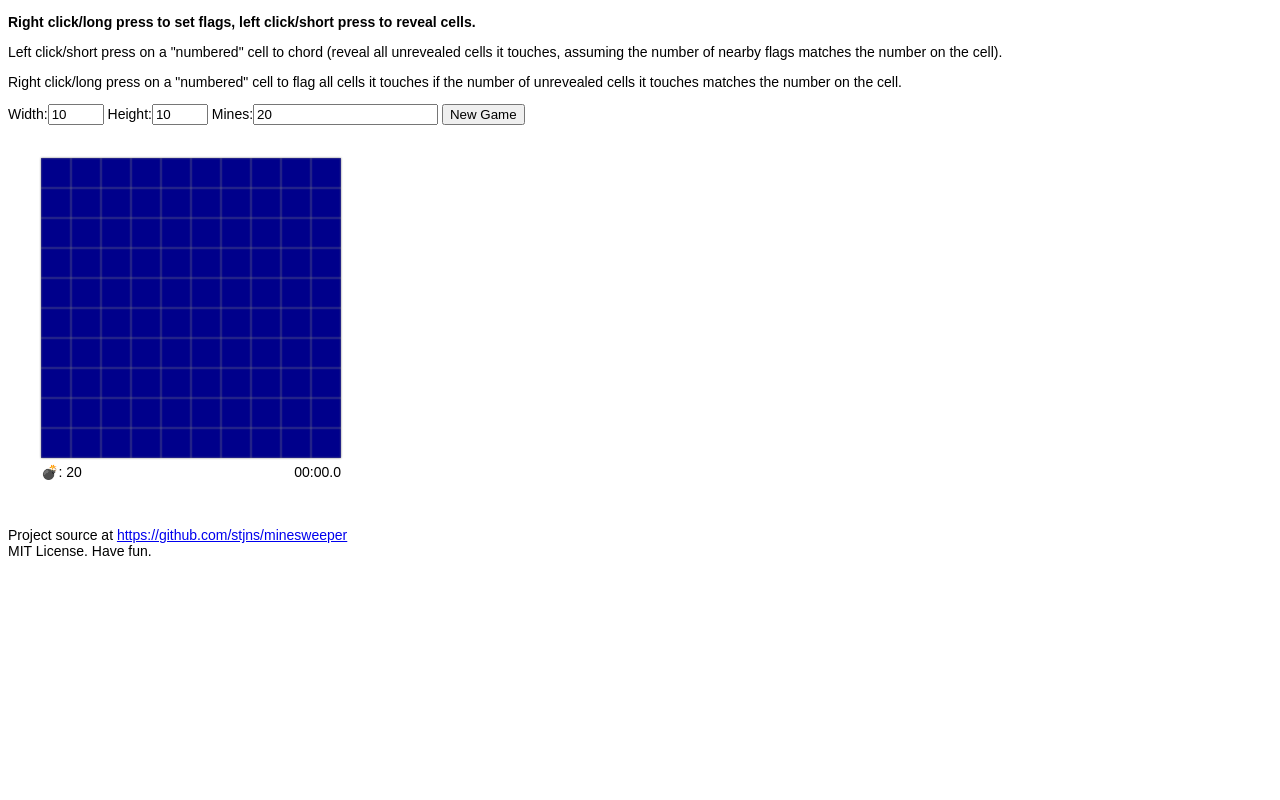
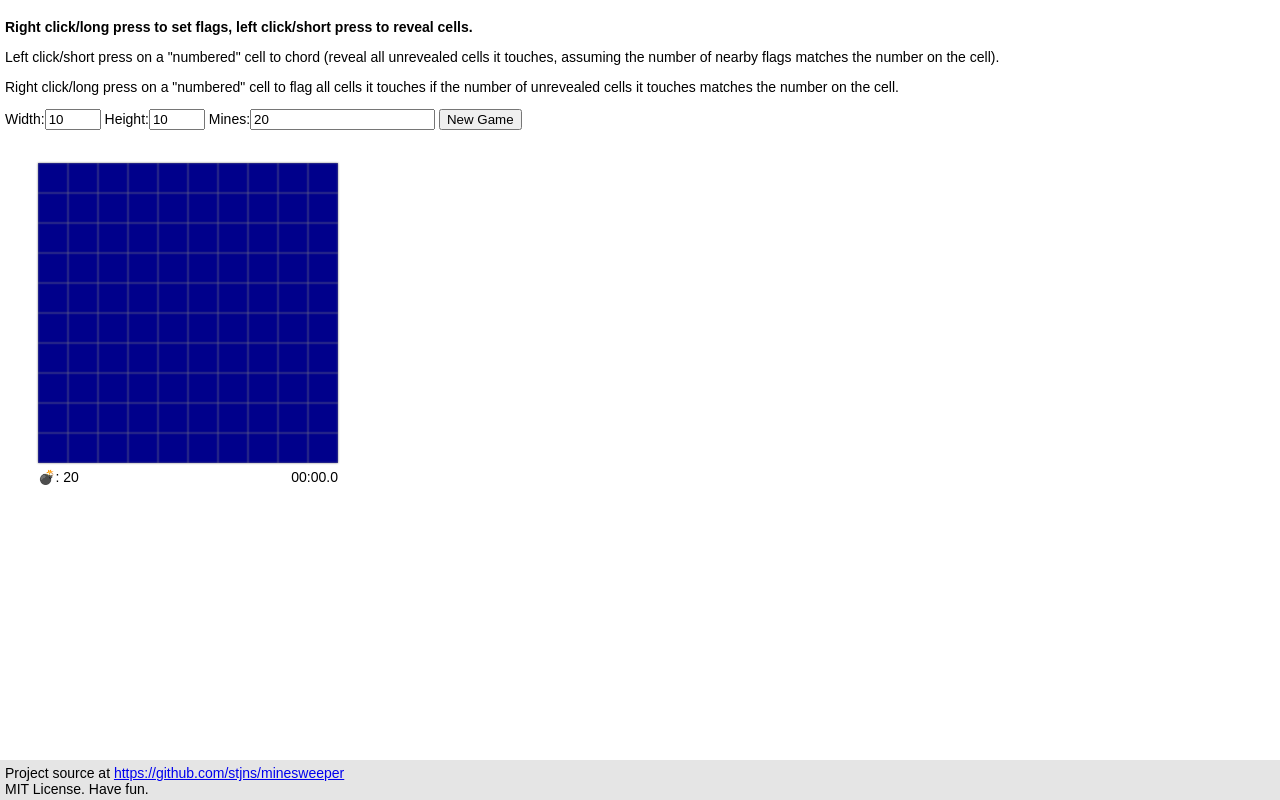
Before and after one commit to stjns/minesweeper, a website built with Parcel: page src/index.html in a window 1280 px wide. Built offline with nearby package versions, Linux system fonts and the light colour scheme.

Commit message:
add SASS support and position footer

```diff
--- a/package.json
+++ b/package.json
@@ -13,6 +13,7 @@
   "author": "Stephen Jones",
   "license": "MIT",
   "devDependencies": {
+    "@parcel/transformer-sass": "^2.10.1",
     "parcel": "^2.10.1",
     "push-dir": "^0.4.1",
     "shx": "^0.3.4"
--- a/src/index.html
+++ b/src/index.html
@@ -1,9 +1,12 @@
 <!DOCTYPE html>
 <header>
-    <link rel="stylesheet" type="text/css" href="./style.css">
+    <link rel="stylesheet" type="text/css" href="./style.scss">
+    <script type="module" src="main.ts" async></script>
     <title>minesweeper</title>
 </header>
 <body>
+    <div id="page-container">
+        <div id="content-wrapper">
             <p>
                 <b>Right click/long press to set flags, left click/short press to reveal cells.</b>
             </p>
@@ -23,10 +26,11 @@
             </div>
             <div id="game-board"></div>
 
-    <p>
+        </div>
+
+        <div id="footer">
             Project source at <a href="https://github.com/stjns/minesweeper">https://github.com/stjns/minesweeper</a>
             <br>MIT License. Have fun.
-    </p>
-
-    <script type="module" src="main.ts"></script>
+        </div>
+    </div>
 </body>
--- a/src/style.css
+++ b/src/style.scss
@@ -1,6 +1,15 @@
+:root {
+    --footer-height:2.5rem;
+}
+
+* {
+    box-sizing: border-box;
+}
+
 body {
     font-size: 14px;
     font-family: Arial, Helvetica, sans-serif;
+    margin:0;
 }
 
 #game-board {
@@ -96,3 +105,22 @@ body {
 .game-timer {
     text-align: right;
 }
+
+#page-container {
+    position:relative;
+    min-height: 100vh;
+}
+
+#content-wrapper {
+    padding:5px;
+    padding-bottom: var(--footer-height);
+}
+
+#footer {
+    position: absolute;
+    bottom:0;
+    width:100%;
+    background-color: rgba(0,0,0,0.1);
+    height: var(--footer-height);
+    padding:5px;
+}
```
Also changed, not shown: 1 other file. Lines whose indentation alone changed are shown as unchanged.
